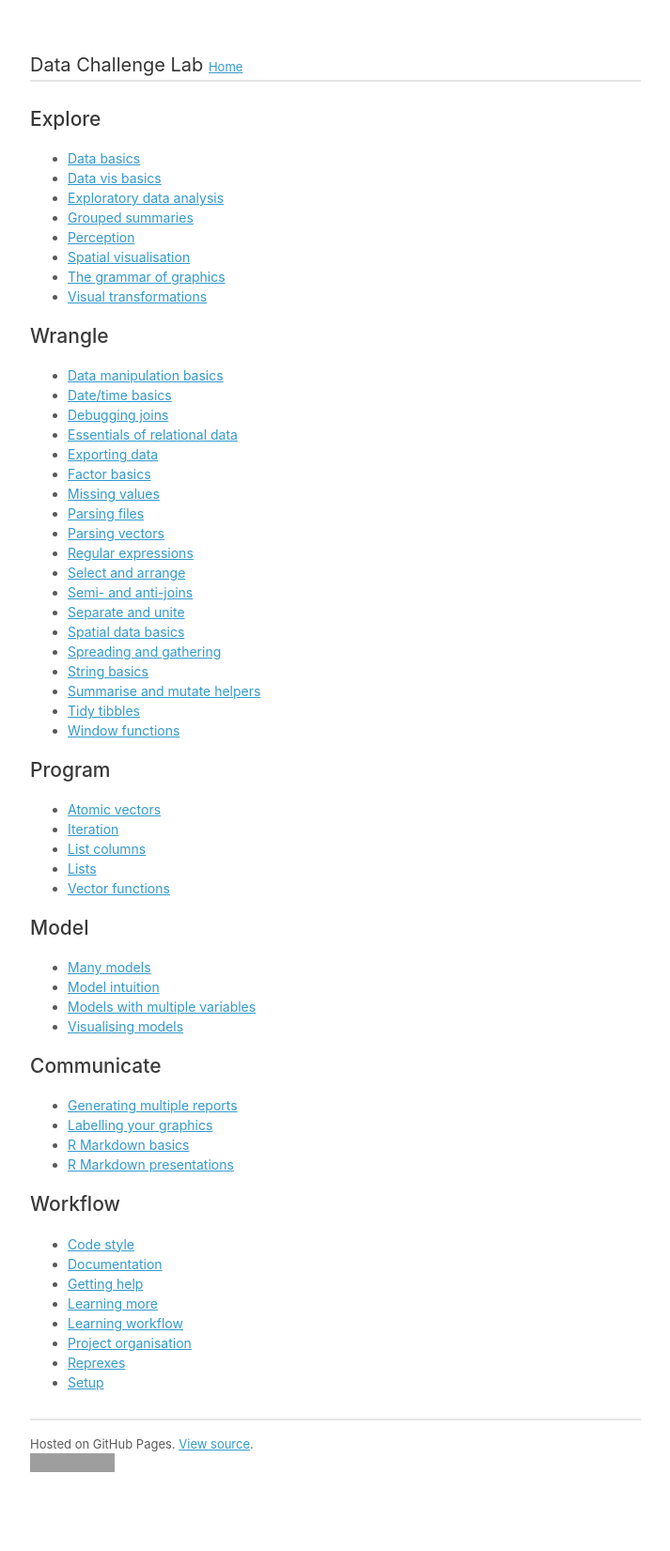
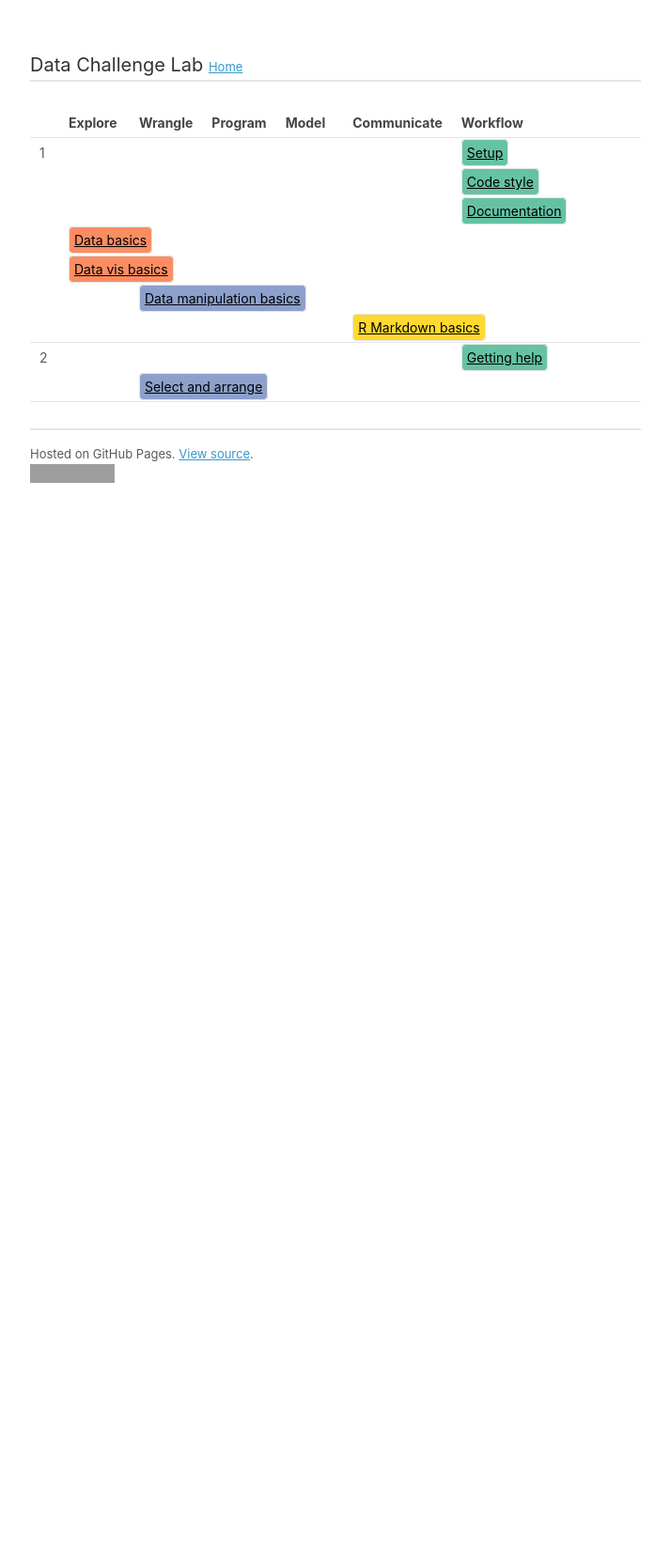
Before and after one commit to dcl-2017-04/curriculum, a Jekyll site: the page built from docs/index.md, in a window 1280 px wide. Shown: the whole page at 94% size, without its empty margins (283-996 px from the left). Built offline with Jekyll 4.4.1, drawn with Linux system fonts in a browser that asks for light colours; our own code applies the rules of GitHub Pages for plain Markdown files; a script that is not in the unit is left out; after the commit the page ends 900 px from its top, so only the background shows below that; grey boxes are pictures that could not be loaded.

Commit message:
Remove old index function

```diff
--- a/docs/index.md
+++ b/docs/index.md
@@ -1,68 +1,83 @@
 ---
-title: Syllabus
+title: Theme index
 ---
-## Explore {#explore}
 
-* [Data basics](data-basics.html)
-* [Data vis basics](vis-basics.html)
-* [Exploratory data analysis](eda.html)
-* [Grouped summaries](vis-summaries.html)
-* [Perception](vis-perception.html)
-* [Spatial visualisation](spatial-vis.html)
-* [The grammar of graphics](vis-theory.html)
-* [Visual transformations](vis-transformation.html)
+<table class="syllabus">
+<colgroup>
+  <col class="week" />
+  <col class="theme" />
+  <col class="theme" />
+  <col class="theme" />
+  <col class="theme" />
+  <col class="theme" />
+  <col class="theme" />
+  <col class="theme" />
+  <col class="theme" />
+</colgroup>
 
-## Wrangle {#wrangle}
-
-* [Data manipulation basics](manip-basics.html)
-* [Date/time basics](datetime-basics.html)
-* [Debugging joins](joins-debugging.html)
-* [Essentials of relational data](relational-basics.html)
-* [Exporting data](export.html)
-* [Factor basics](factor-basics.html)
-* [Missing values](missing-values.html)
-* [Parsing files](parse-file.html)
-* [Parsing vectors](parse-vector.html)
-* [Regular expressions](regexps.html)
-* [Select and arrange](select-arrange.html)
-* [Semi- and anti-joins](filter-joins.html)
-* [Separate and unite](separate-unite.html)
-* [Spatial data basics](spatial-basics.html)
-* [Spreading and gathering](spread-gather.html)
-* [String basics](string-basics.html)
-* [Summarise and mutate helpers](manip-helpers.html)
-* [Tidy tibbles](tidy-tibbles.html)
-* [Window functions](window-functions.html)
-
-## Program {#program}
-
-* [Atomic vectors](vectors.html)
-* [Iteration](iteration.html)
-* [List columns](list-cols.html)
-* [Lists](lists.html)
-* [Vector functions](vector-functions.html)
-
-## Model {#model}
-
-* [Many models](model-many.html)
-* [Model intuition](model-basics.html)
-* [Models with multiple variables](model-multivariate.html)
-* [Visualising models](model-vis.html)
-
-## Communicate {#communicate}
-
-* [Generating multiple reports](report-generation.html)
-* [Labelling your graphics](vis-labelling.html)
-* [R Markdown basics](rmarkdown-basics.html)
-* [R Markdown presentations](rmarkdown-formats.html)
-
-## Workflow {#workflow}
-
-* [Code style](code-style.html)
-* [Documentation](documentation.html)
-* [Getting help](getting-help.html)
-* [Learning more](learning-more.html)
-* [Learning workflow](workflow-learning.html)
-* [Project organisation](project-organisation.html)
-* [Reprexes](reprexes.html)
-* [Setup](setup.html)
+<thead>
+<tr>
+  <th></th>
+  <th>Explore</th>
+  <th>Wrangle</th>
+  <th>Program</th>
+  <th>Model</th>
+  <th>Communicate</th>
+  <th>Workflow</th>
+  <th></th>
+  <th></th>
+</tr>
+</thead>
+<tbody>
+<tr>
+<td>1</td>
+  <td colspan="5"></td>
+  <td colspan="3"><a class="workflow" href="setup.html">Setup</a></td>
+</tr>
+<tr>
+<td></td>
+  <td colspan="5"></td>
+  <td colspan="3"><a class="workflow" href="code-style.html">Code style</a></td>
+</tr>
+<tr>
+<td></td>
+  <td colspan="5"></td>
+  <td colspan="3"><a class="workflow" href="documentation.html">Documentation</a></td>
+</tr>
+<tr>
+<td></td>
+  <td colspan="3"><a class="explore" href="data-basics.html">Data basics</a></td>
+  <td colspan="5"></td>
+</tr>
+<tr>
+<td></td>
+  <td colspan="3"><a class="explore" href="vis-basics.html">Data vis basics</a></td>
+  <td colspan="5"></td>
+</tr>
+<tr>
+<td></td>
+  <td colspan="1"></td>
+  <td colspan="3"><a class="wrangle" href="manip-basics.html">Data manipulation basics</a></td>
+  <td colspan="4"></td>
+</tr>
+<tr>
+<td></td>
+  <td colspan="4"></td>
+  <td colspan="3"><a class="communicate" href="rmarkdown-basics.html">R Markdown basics</a></td>
+  <td colspan="1"></td>
+</tr>
+</tbody>
+<tbody>
+<tr>
+<td>2</td>
+  <td colspan="5"></td>
+  <td colspan="3"><a class="workflow" href="getting-help.html">Getting help</a></td>
+</tr>
+<tr>
+<td></td>
+  <td colspan="1"></td>
+  <td colspan="3"><a class="wrangle" href="select-arrange.html">Select and arrange</a></td>
+  <td colspan="4"></td>
+</tr>
+</tbody>
+</table>
```
Also changed, not shown: 3 other files.
